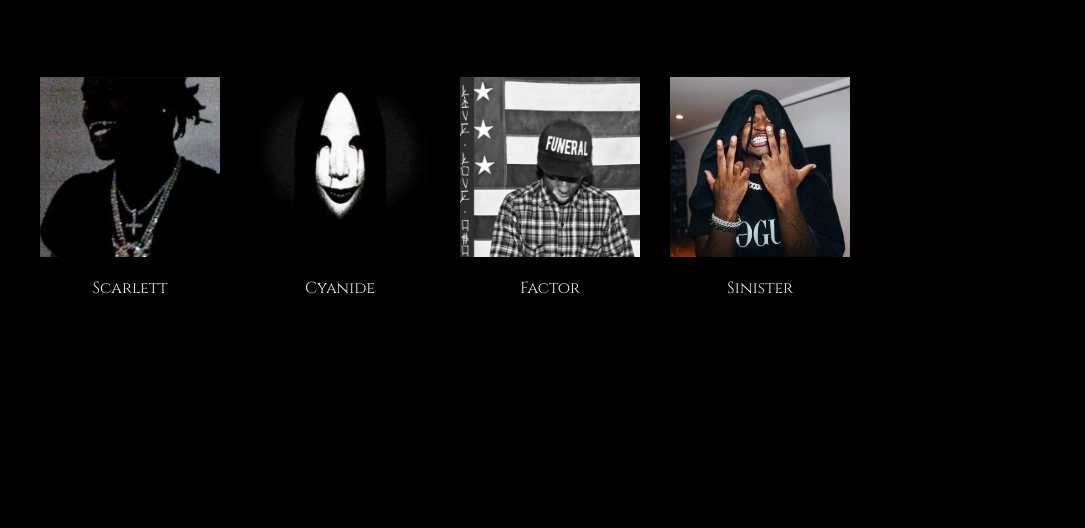
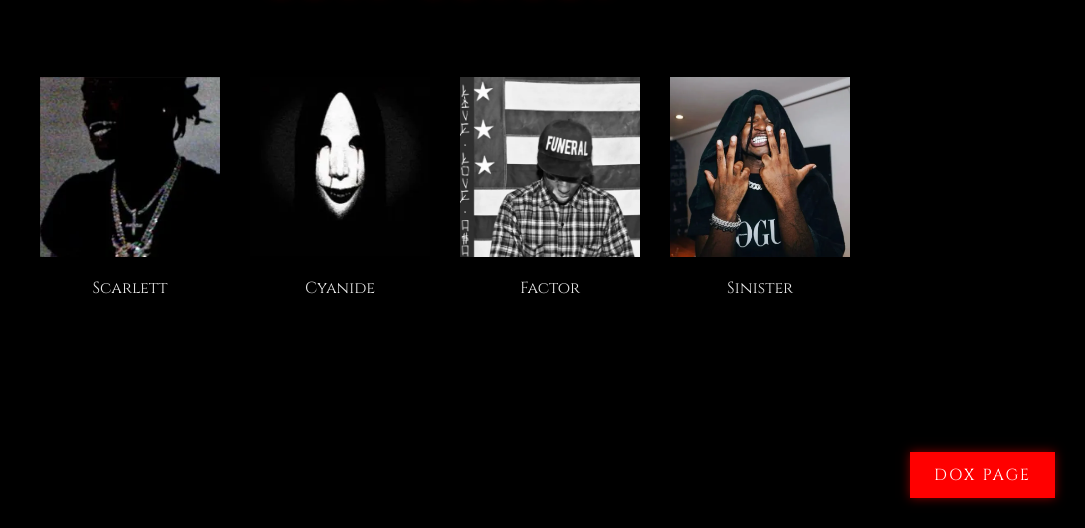
Before and after one commit to Faceofreality/594, a plain HTML site: page index.html in a window 1280 px wide. Shown: the part 272-800 px from the top of the page, without its empty margins (195-1280 px from the left). Drawn offline with Linux system fonts and the light colour scheme.

Commit message:
Update index.html

```diff
--- a/index.html
+++ b/index.html
@@ -98,6 +98,30 @@
       font-weight: normal;
       opacity: 0.9;
     }
+
+    .dox-button {
+      position: fixed;
+      bottom: 30px;
+      right: 30px;
+      background-color: #ff0000;
+      color: #ffffff;
+      border: none;
+      padding: 12px 24px;
+      font-family: 'Cinzel', serif;
+      font-size: 16px;
+      letter-spacing: 2px;
+      cursor: pointer;
+      transition: all 0.3s ease;
+      text-transform: uppercase;
+      box-shadow: 0 0 10px rgba(255, 0, 0, 0.5);
+    }
+
+    .dox-button:hover {
+      background-color: #ffffff;
+      color: #ff0000;
+      box-shadow: 0 0 15px rgba(255, 0, 0, 0.8);
+      transform: scale(1.05);
+    }
   </style>
 </head>
 <body>
@@ -137,5 +161,9 @@
       </div>
     </div>
   </div>
+
+  <a href="dox.html">
+    <button class="dox-button">Dox Page</button>
+  </a>
 </body>
 </html>
```
